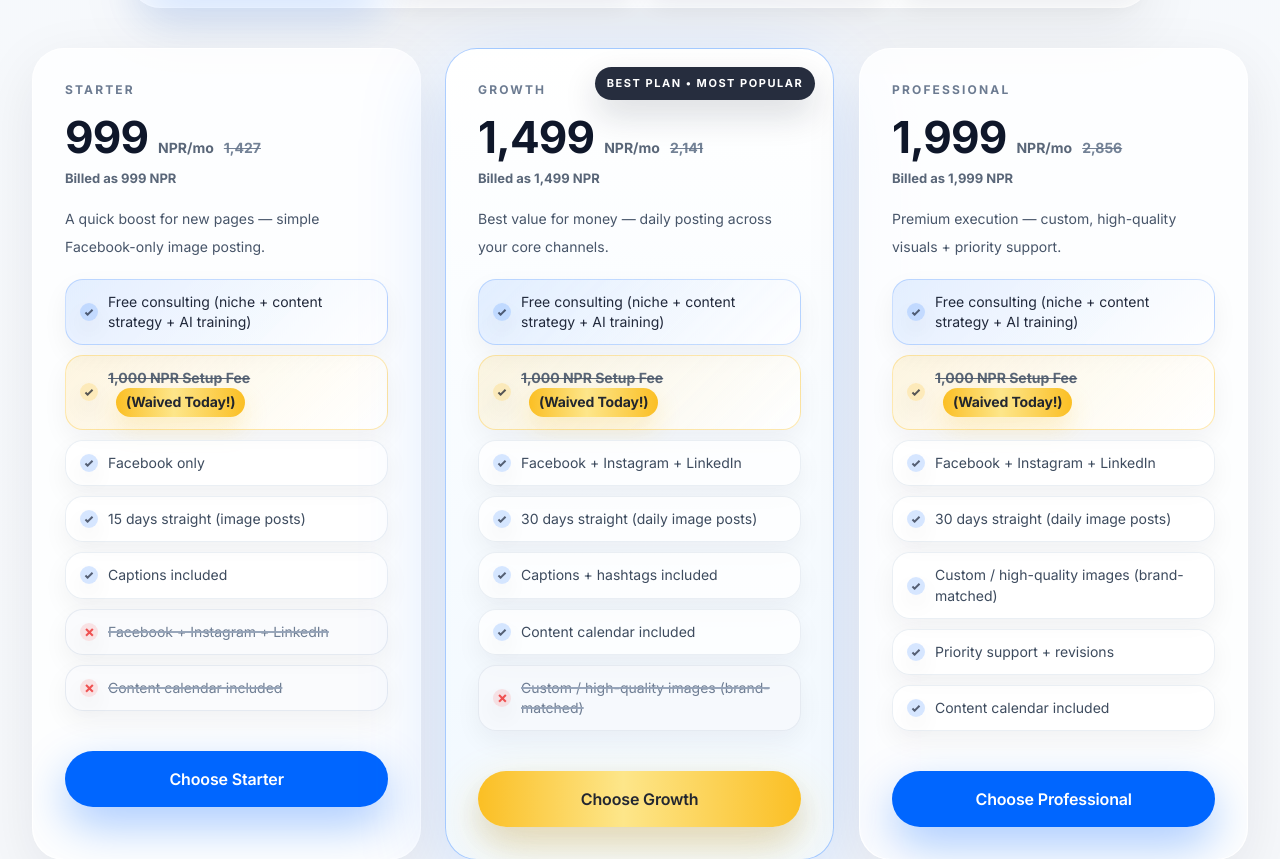
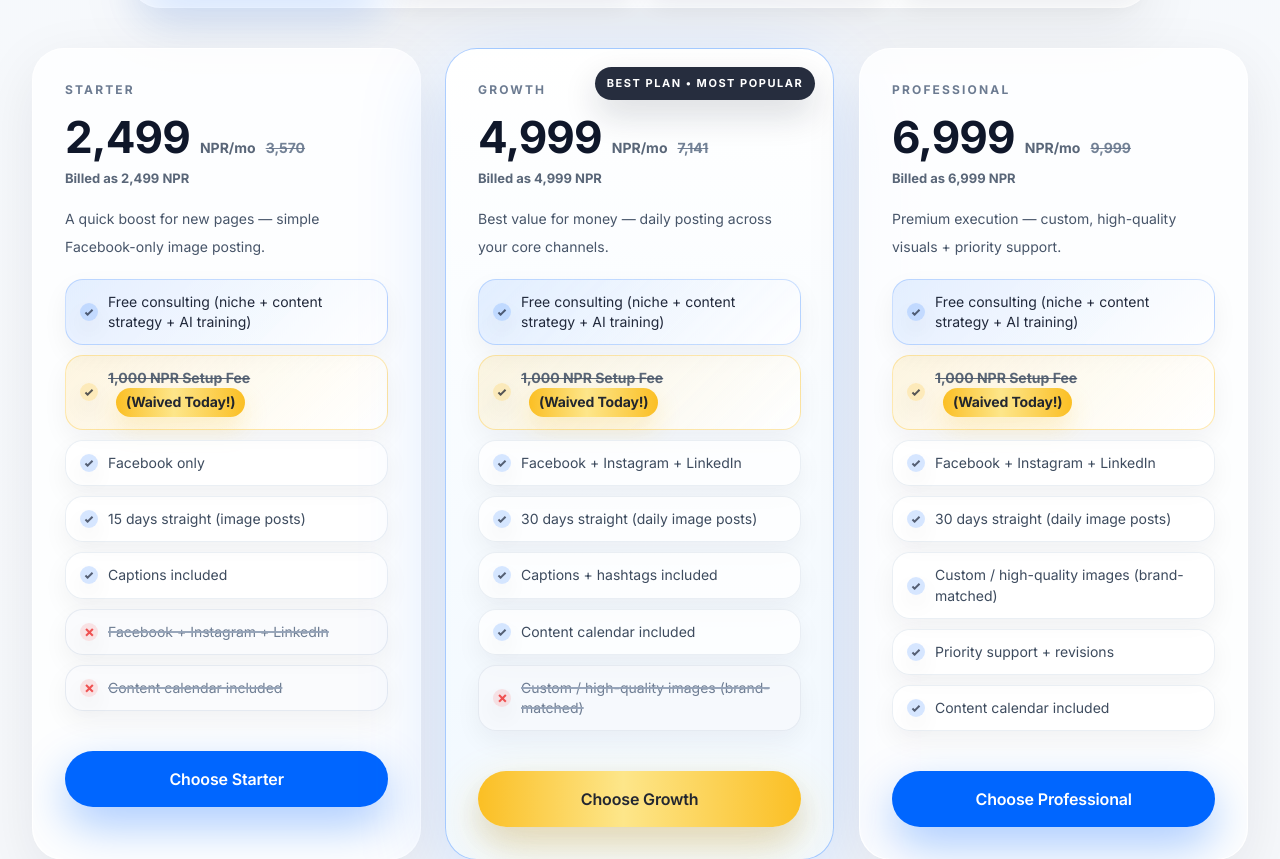
Before and after one commit to bishalranjit0606/bajrabots, a plain HTML site: page index.html in a window 1280 px wide. Shown: the part 2619-3478 px from the top of the page. Drawn offline with Linux system fonts and the light colour scheme.

Commit message:
pricing fixed

```diff
--- a/custom.css
+++ b/custom.css
@@ -197,6 +197,7 @@ body{
   margin-top: 16px;
   display: flex;
   align-items: baseline;
+  flex-wrap: wrap;
   gap: 10px;
 }
 .pricing-card__price{
@@ -216,6 +217,7 @@ body{
   font-weight: 800;
   color: rgba(100,116,139,0.9);
   text-decoration: line-through;
+  max-width: 100%;
 }
 .pricing-card__billed{
   margin-top: 10px;
@@ -330,6 +332,9 @@ body{
 }
 .pricing-card__compare.is-best{
   white-space: nowrap;
+  display: inline-flex;
+  align-items: center;
+  max-width: 100%;
   padding: 4px 10px;
   border-radius: 999px;
   background: linear-gradient(90deg, #fbbf24, #fde68a 45%, #fbbf24);
--- a/index.html
+++ b/index.html
@@ -475,11 +475,11 @@
                 <div>
                   <div class="pricing-card__eyebrow">Starter</div>
                   <div class="pricing-card__price-row">
-                    <div class="pricing-card__price" data-price="starter">999</div>
+                    <div class="pricing-card__price" data-price="starter">2,499</div>
                     <div class="pricing-card__per">NPR/mo</div>
-                    <div class="pricing-card__compare" data-compare="starter">1,427</div>
+                    <div class="pricing-card__compare" data-compare="starter">3,570</div>
                   </div>
-                  <div class="pricing-card__billed" data-billed="starter">Billed as 999 NPR</div>
+                  <div class="pricing-card__billed" data-billed="starter">Billed as 2,499 NPR</div>
                   <p class="mt-4 text-sm leading-7 text-slate-600">A quick boost for new pages — simple Facebook-only image posting.</p>
                 </div>
 
@@ -518,11 +518,11 @@
                 <div>
                   <div class="pricing-card__eyebrow">Growth</div>
                   <div class="pricing-card__price-row">
-                    <div class="pricing-card__price" data-price="growth">1,499</div>
+                    <div class="pricing-card__price" data-price="growth">4,999</div>
                     <div class="pricing-card__per">NPR/mo</div>
-                    <div class="pricing-card__compare" data-compare="growth">2,141</div>
+                    <div class="pricing-card__compare" data-compare="growth">7,141</div>
                   </div>
-                  <div class="pricing-card__billed" data-billed="growth">Billed as 1,499 NPR</div>
+                  <div class="pricing-card__billed" data-billed="growth">Billed as 4,999 NPR</div>
                   <p class="mt-4 text-sm leading-7 text-slate-600">Best value for money — daily posting across your core channels.</p>
                 </div>
 
@@ -560,11 +560,11 @@
                 <div>
                   <div class="pricing-card__eyebrow">Professional</div>
                   <div class="pricing-card__price-row">
-                    <div class="pricing-card__price" data-price="professional">1,999</div>
+                    <div class="pricing-card__price" data-price="professional">6,999</div>
                     <div class="pricing-card__per">NPR/mo</div>
-                    <div class="pricing-card__compare" data-compare="professional">2,856</div>
+                    <div class="pricing-card__compare" data-compare="professional">9,999</div>
                   </div>
-                  <div class="pricing-card__billed" data-billed="professional">Billed as 1,999 NPR</div>
+                  <div class="pricing-card__billed" data-billed="professional">Billed as 6,999 NPR</div>
                   <p class="mt-4 text-sm leading-7 text-slate-600">Premium execution — custom, high-quality visuals + priority support.</p>
                 </div>
 
@@ -946,9 +946,9 @@
             <div>
               <div class="text-sm font-semibold tracking-[0.18em] text-slate-500">PLANS</div>
               <div class="mt-4 grid gap-3 text-sm text-slate-600">
-                <a href="#pricing" class="transition hover:text-[#2f6fa6]">Starter (999)</a>
-                <a href="#pricing" class="transition hover:text-[#2f6fa6]">Growth (1499)</a>
-                <a href="#pricing" class="transition hover:text-[#2f6fa6]">Professional (1999)</a>
+                <a href="#pricing" class="transition hover:text-[#2f6fa6]">Starter (2499)</a>
+                <a href="#pricing" class="transition hover:text-[#2f6fa6]">Growth (4999)</a>
+                <a href="#pricing" class="transition hover:text-[#2f6fa6]">Professional (6999)</a>
               </div>
             </div>
             <div>
--- a/script.js
+++ b/script.js
@@ -84,22 +84,22 @@
     // Longer durations provide additional discounts; Growth is always positioned as best value.
     const matrix = {
       starter: {
-        "1m": { monthly: 999, compare: 1427, billed: 999, note: null },
-        "3m": { monthly: 949, compare: null, billed: 2847, note: "Save 5%" },
-        "6m": { monthly: 899, compare: null, billed: 5394, note: "Save 10%" },
-        "1y": { monthly: 799, compare: null, billed: 9588, note: "Save 20%" },
+        "1m": { monthly: 2499, compare: 3570, billed: 2499, note: null },
+        "3m": { monthly: 2374, compare: null, billed: 7122, note: "Save 5%" },
+        "6m": { monthly: 2249, compare: null, billed: 13494, note: "Save 10%" },
+        "1y": { monthly: 1999, compare: null, billed: 23988, note: "Save 20%" },
       },
       growth: {
-        "1m": { monthly: 1499, compare: 2141, billed: 1499, note: null },
-        "3m": { monthly: 1349, compare: null, billed: 4047, note: "Save 10%" },
-        "6m": { monthly: 1249, compare: null, billed: 7494, note: "Save 17%" },
-        "1y": { monthly: 999, compare: null, billed: 11988, note: "Best Value • Save 33%" },
+        "1m": { monthly: 4999, compare: 7141, billed: 4999, note: null },
+        "3m": { monthly: 4499, compare: null, billed: 13497, note: "Save 10%" },
+        "6m": { monthly: 3999, compare: null, billed: 23994, note: "Save 20%" },
+        "1y": { monthly: 3333, compare: null, billed: 39996, note: "Best Value • Save 33%" },
       },
       professional: {
-        "1m": { monthly: 1999, compare: 2856, billed: 1999, note: null },
-        "3m": { monthly: 1799, compare: null, billed: 5397, note: "Save 10%" },
-        "6m": { monthly: 1649, compare: null, billed: 9894, note: "Save 18%" },
-        "1y": { monthly: 1399, compare: null, billed: 16788, note: "Save 30%" },
+        "1m": { monthly: 6999, compare: 9999, billed: 6999, note: null },
+        "3m": { monthly: 6299, compare: null, billed: 18897, note: "Save 10%" },
+        "6m": { monthly: 5749, compare: null, billed: 34494, note: "Save 18%" },
+        "1y": { monthly: 4899, compare: null, billed: 58788, note: "Save 30%" },
       },
     };
 
```
